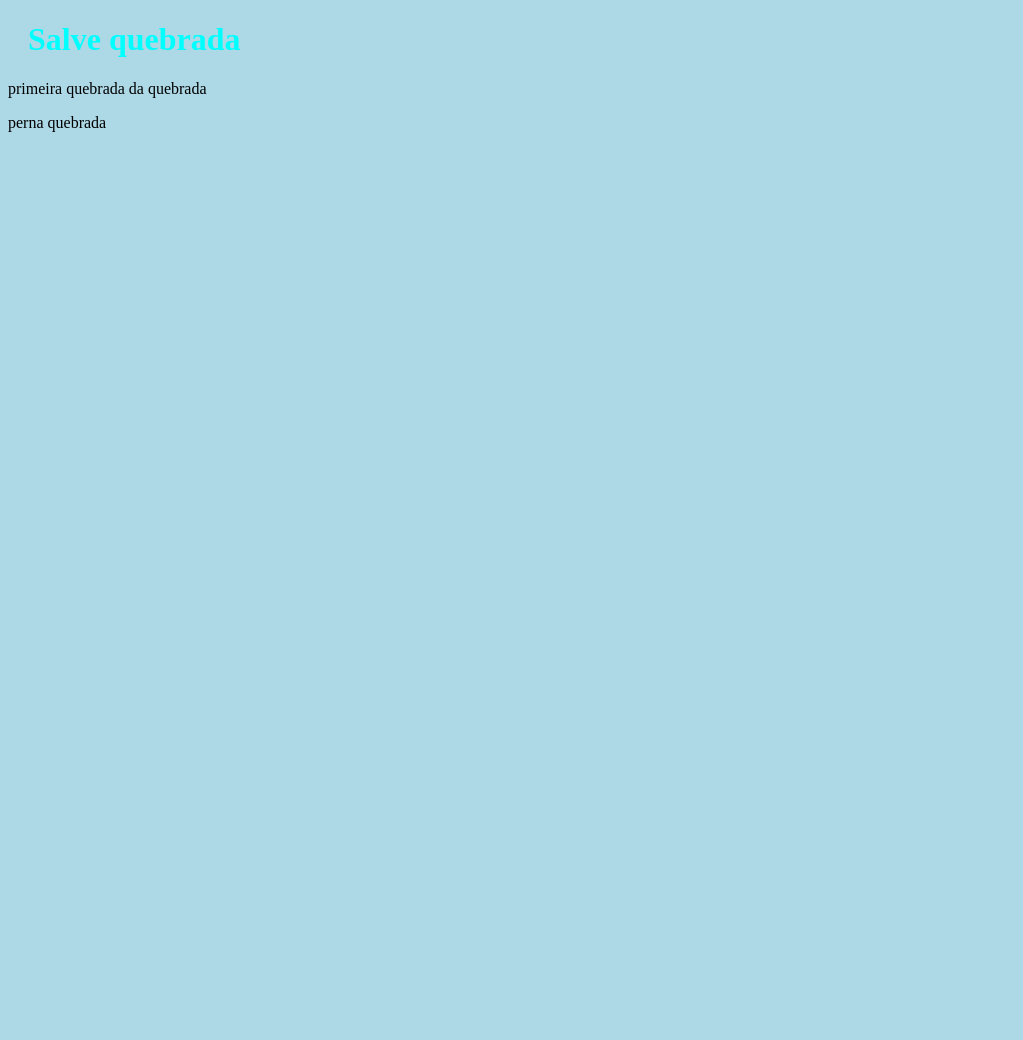
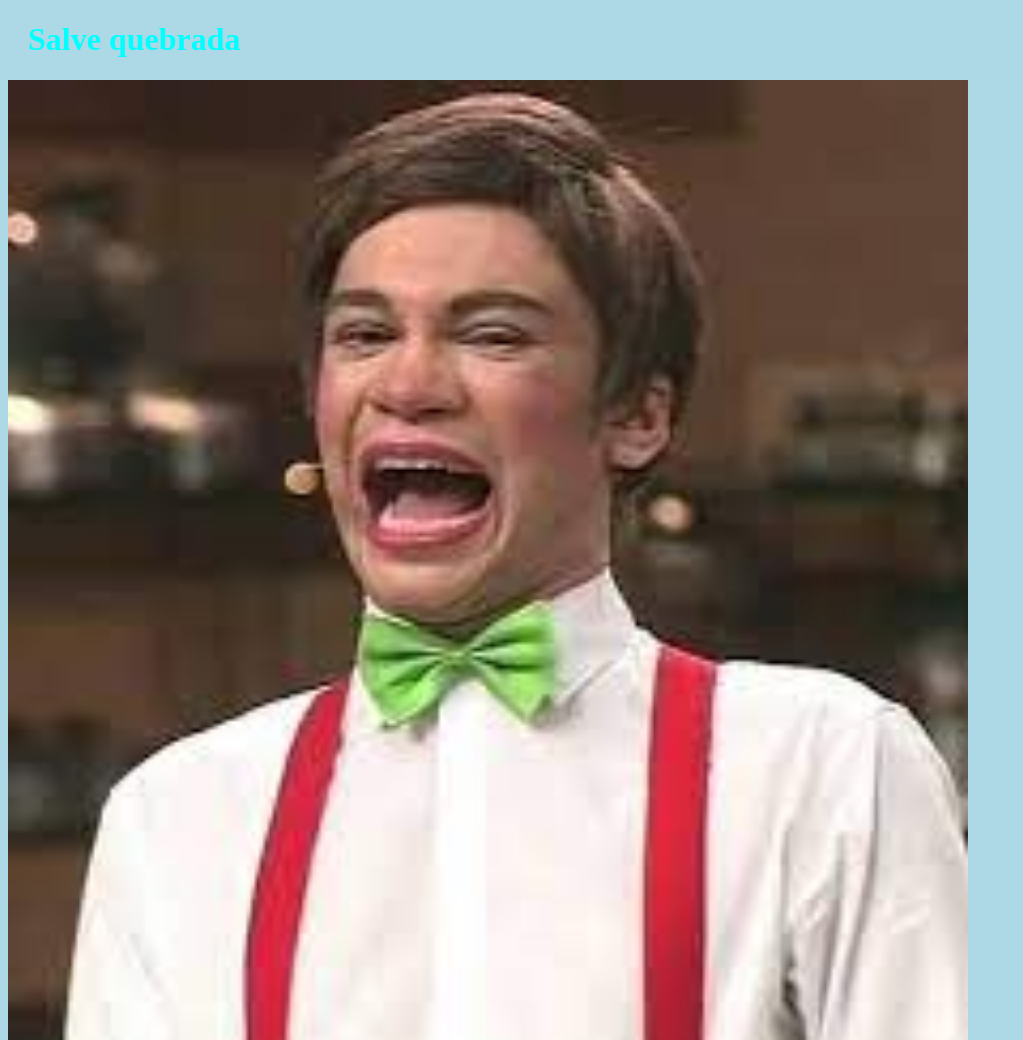
Before and after one commit to caioosilva/josias, a plain HTML site: page index.html in a window 1280 px wide. Shown: the top 1040 px of the page, without its empty margins (0-1023 px from the left). Before the commit the page ends 800 px from the top, so only its background shows below. Drawn offline with Linux system fonts and the light colour scheme.

Commit message:
adicionada imagem

```diff
--- a/index.html
+++ b/index.html
@@ -6,6 +6,7 @@
     </head>
     <body>
         <h1> Salve quebrada</h1>
+        <div><img src="img.jpeg" alt="ola amiguinhos" style="width:100%; max-width:960px"></div>
         <p> primeira quebrada da quebrada</p>
         <p> perna quebrada </p>
     </body>
```
Also changed, not shown: img.jpeg (added).
